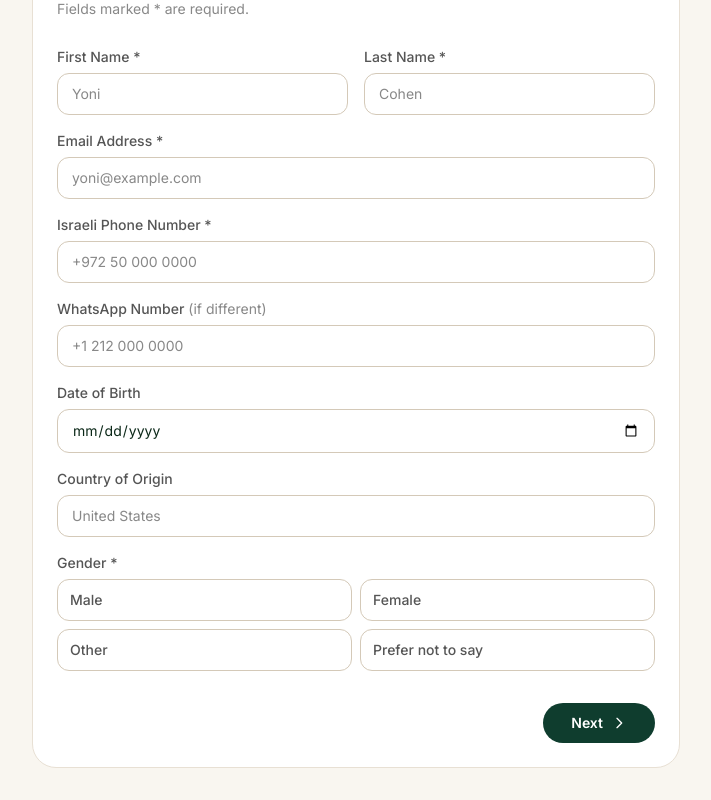
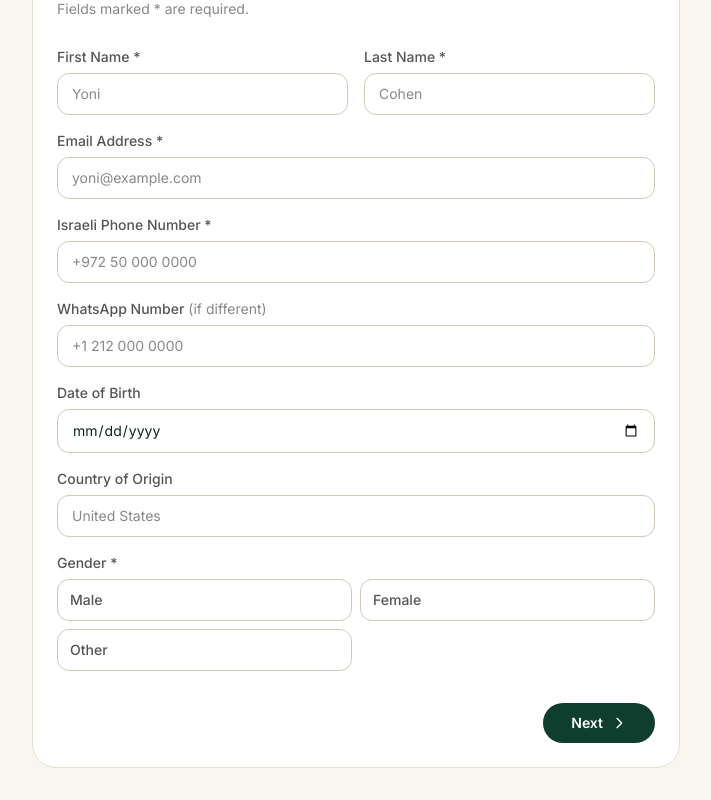
Before and after one commit to talz131/lone-soldier-matcher, a Next.js app: page /soldier in a window 1280 px wide. Shown: the part 395-1195 px from the top of the page, without its empty margins (284-995 px from the left). Built offline with nearby package versions, Linux system fonts and the light colour scheme.

Commit message:
Remove 'Prefer not to say' from gender options in soldier Step 1
Co-Authored-By: Claude Sonnet 4.6 <noreply@anthropic.com>

```diff
--- a/components/soldier/Step1Personal.tsx
+++ b/components/soldier/Step1Personal.tsx
@@ -84,7 +84,6 @@ export default function Step1Personal({ data, onChange, onNext }: Props) {
             { value: 'male', label: 'Male' },
             { value: 'female', label: 'Female' },
             { value: 'other', label: 'Other' },
-            { value: 'prefer_not_to_say', label: 'Prefer not to say' },
           ].map(opt => (
             <button key={opt.value} type="button" onClick={() => onChange({ gender: opt.value })}
               className={`py-2.5 px-3 rounded-xl border text-sm font-medium transition-all text-left ${
```
